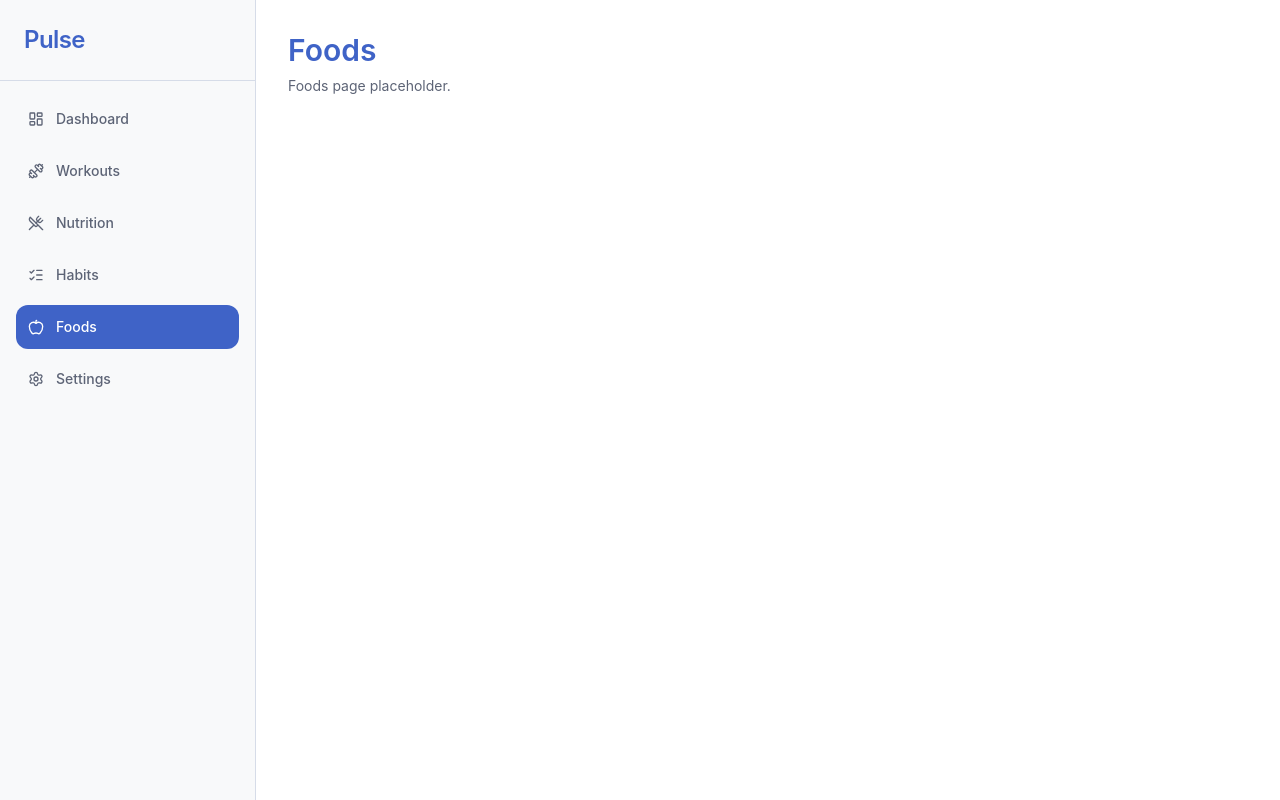
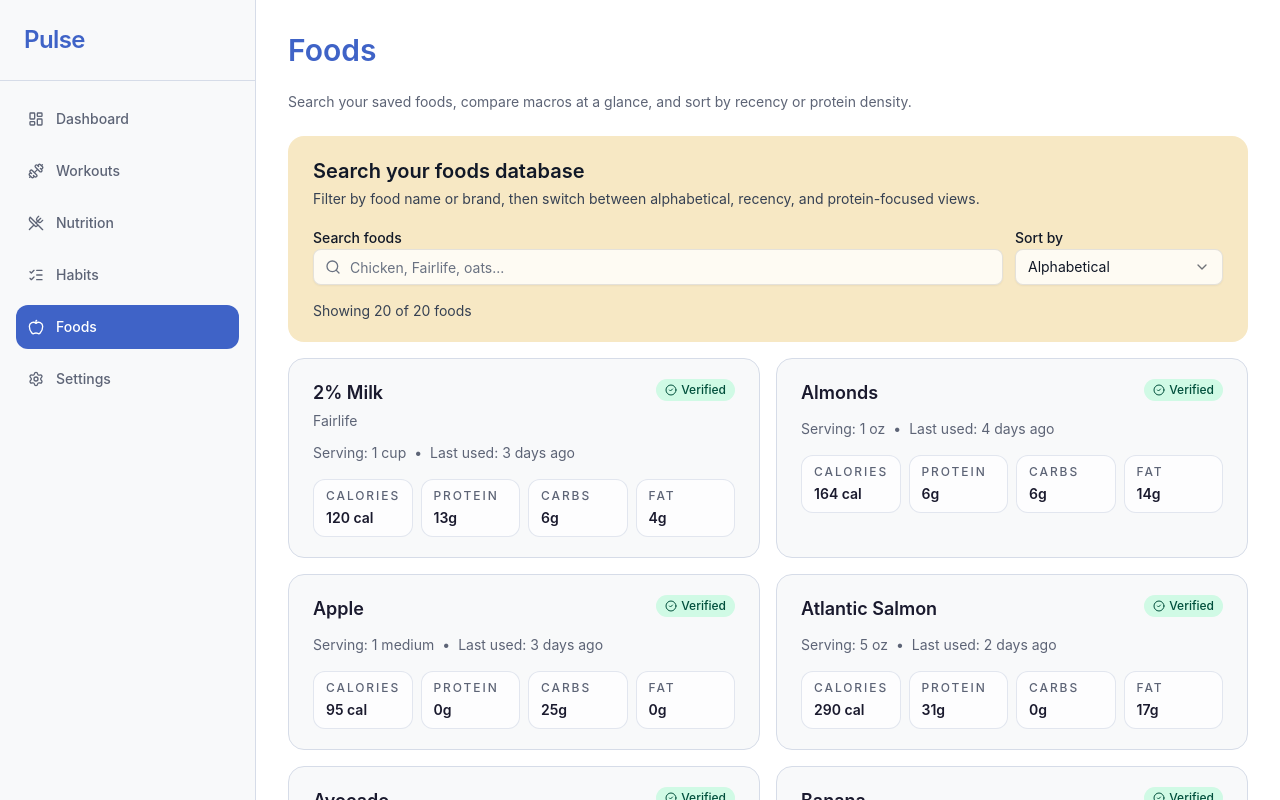
Before and after one commit to derekbeau/pulse-fitness-app, a React (Vite) app in the folder apps/web/: page /foods in a window 1280 px wide. Shown: the top 800 px of the page. Built offline with nearby package versions, Linux system fonts and the light colour scheme.

Commit message:
feat(web): add searchable foods database view

```diff
--- /dev/null
+++ b/apps/web/src/features/foods/components/food-list.tsx
@@ -0,0 +1,252 @@
+import { CheckCircle2Icon, SearchIcon } from 'lucide-react';
+import { useState } from 'react';
+import { Badge } from '@/components/ui/badge';
+import {
+  Card,
+  CardContent,
+  CardDescription,
+  CardHeader,
+  CardTitle,
+} from '@/components/ui/card';
+import { Input } from '@/components/ui/input';
+import {
+  Select,
+  SelectContent,
+  SelectItem,
+  SelectTrigger,
+  SelectValue,
+} from '@/components/ui/select';
+import { mockFoods, type Food } from '@/lib/mock-data/foods';
+
+type FoodListProps = {
+  foods?: Food[];
+  now?: Date;
+};
+
+type FoodSortOption = 'alphabetical' | 'highest-protein' | 'most-recent';
+
+const SORT_OPTIONS: Array<{ label: string; value: FoodSortOption }> = [
+  { label: 'Alphabetical', value: 'alphabetical' },
+  { label: 'Most Recent', value: 'most-recent' },
+  { label: 'Highest Protein', value: 'highest-protein' },
+];
+
+function startOfDay(date: Date) {
+  return new Date(date.getFullYear(), date.getMonth(), date.getDate());
+}
+
+function getDaysAgo(lastUsedAt: string, now: Date) {
+  const lastUsedDate = new Date(lastUsedAt);
+  const diffMs = startOfDay(now).getTime() - startOfDay(lastUsedDate).getTime();
+
+  return Math.max(0, Math.floor(diffMs / 86_400_000));
+}
+
+function formatLastUsed(lastUsedAt: string | null, now: Date) {
+  if (!lastUsedAt) {
+    return 'Last used: Never';
+  }
+
+  const daysAgo = getDaysAgo(lastUsedAt, now);
+  const dayLabel = daysAgo === 1 ? 'day' : 'days';
+
+  return `Last used: ${daysAgo} ${dayLabel} ago`;
+}
+
+function formatServing(food: Food) {
+  return `${food.servingSize} ${food.servingUnit}`;
+}
+
+function sortFoods(foods: Food[], sortBy: FoodSortOption) {
+  const sortedFoods = [...foods];
+
+  if (sortBy === 'most-recent') {
+    return sortedFoods.sort((a, b) => {
+      if (!a.lastUsedAt && !b.lastUsedAt) {
+        return a.name.localeCompare(b.name);
+      }
+
+      if (!a.lastUsedAt) {
+        return 1;
+      }
+
+      if (!b.lastUsedAt) {
+        return -1;
+      }
+
+      const dateDiff = new Date(b.lastUsedAt).getTime() - new Date(a.lastUsedAt).getTime();
+
+      if (dateDiff !== 0) {
+        return dateDiff;
+      }
+
+      return a.name.localeCompare(b.name);
+    });
+  }
+
+  if (sortBy === 'highest-protein') {
+    return sortedFoods.sort((a, b) => {
+      const proteinDiff = b.protein - a.protein;
+
+      if (proteinDiff !== 0) {
+        return proteinDiff;
+      }
+
+      return a.name.localeCompare(b.name);
+    });
+  }
+
+  return sortedFoods.sort((a, b) => a.name.localeCompare(b.name));
+}
+
+export function FoodList({ foods = mockFoods, now = new Date() }: FoodListProps) {
+  const [searchQuery, setSearchQuery] = useState('');
+  const [sortBy, setSortBy] = useState<FoodSortOption>('alphabetical');
+
+  const normalizedQuery = searchQuery.trim().toLowerCase();
+  const filteredFoods = foods.filter((food) => {
+    if (!normalizedQuery) {
+      return true;
+    }
+
+    return [food.name, food.brand ?? ''].some((value) =>
+      value.toLowerCase().includes(normalizedQuery),
+    );
+  });
+  const visibleFoods = sortFoods(filteredFoods, sortBy);
+
+  return (
+    <div className="space-y-4">
+      <Card className="gap-4 border-transparent bg-[var(--color-accent-cream)] py-5 text-[var(--color-on-accent)] shadow-none">
+        <CardHeader className="gap-1 px-5 sm:px-6">
+          <CardTitle className="text-xl text-[var(--color-on-accent)]">
+            Search your foods database
+          </CardTitle>
+          <CardDescription className="text-sm text-gray-700">
+            Filter by food name or brand, then switch between alphabetical, recency, and
+            protein-focused views.
+          </CardDescription>
+        </CardHeader>
+
+        <CardContent className="grid gap-3 px-5 sm:grid-cols-[minmax(0,1fr)_13rem] sm:px-6">
+          <label className="space-y-2">
+            <span className="text-sm font-medium text-[var(--color-on-accent)]">Search foods</span>
+            <div className="relative">
+              <SearchIcon className="pointer-events-none absolute top-1/2 left-3 size-4 -translate-y-1/2 text-gray-500" />
+              <Input
+                aria-label="Search foods"
+                className="border-black/10 bg-white/80 pl-9 text-[var(--color-on-accent)] placeholder:text-gray-500 dark:bg-white/80"
+                onChange={(event) => setSearchQuery(event.target.value)}
+                placeholder="Chicken, Fairlife, oats..."
+                type="search"
+                value={searchQuery}
+              />
+            </div>
+          </label>
+
+          <label className="space-y-2">
+            <span className="text-sm font-medium text-[var(--color-on-accent)]">Sort by</span>
+            <Select onValueChange={(value) => setSortBy(value as FoodSortOption)} value={sortBy}>
+              <SelectTrigger
+                aria-label="Sort foods"
+                className="border-black/10 bg-white/80 text-[var(--color-on-accent)] dark:bg-white/80"
+              >
+                <SelectValue />
+              </SelectTrigger>
+              <SelectContent>
+                {SORT_OPTIONS.map((option) => (
+                  <SelectItem key={option.value} value={option.value}>
+                    {option.label}
+                  </SelectItem>
+                ))}
+              </SelectContent>
+            </Select>
+          </label>
+        </CardContent>
+
+        <CardContent className="px-5 pt-0 sm:px-6">
+          <p className="text-sm text-gray-700">
+            Showing {visibleFoods.length} of {foods.length} foods
+          </p>
+        </CardContent>
+      </Card>
+
+      {visibleFoods.length === 0 ? (
+        <Card className="gap-3 border-dashed py-8 text-center shadow-none">
+          <CardHeader className="gap-1 px-5 sm:px-6">
+            <CardTitle className="text-lg">No foods found</CardTitle>
+            <CardDescription>
+              Try a broader search term or switch the sort to see the full mock database again.
+            </CardDescription>
+          </CardHeader>
+        </Card>
+      ) : (
+        <div className="grid gap-4 lg:grid-cols-2">
+          {visibleFoods.map((food) => (
+            <Card
+              key={food.id}
+              className="gap-4 border-border bg-card py-5 shadow-none"
+              role="article"
+            >
+              <CardHeader className="gap-3 px-5 sm:px-6">
+                <div className="flex items-start justify-between gap-3">
+                  <div className="space-y-1">
+                    <CardTitle aria-level={3} className="text-lg" role="heading">
+                      {food.name}
+                    </CardTitle>
+                    {food.brand ? <CardDescription>{food.brand}</CardDescription> : null}
+                  </div>
+
+                  {food.verified ? (
+                    <Badge className="bg-emerald-100 text-emerald-900 hover:bg-emerald-100">
+                      <CheckCircle2Icon className="size-3.5" />
+                      Verified
+                    </Badge>
+                  ) : null}
+                </div>
+
+                <div className="flex flex-wrap items-center gap-x-2 gap-y-1 text-sm text-muted-foreground">
+                  <span>Serving: {formatServing(food)}</span>
+                  <span aria-hidden="true">•</span>
+                  <span>{formatLastUsed(food.lastUsedAt, now)}</span>
+                </div>
+              </CardHeader>
+
+              <CardContent className="px-5 sm:px-6">
+                <dl className="grid grid-cols-2 gap-2 sm:grid-cols-4">
+                  <div className="rounded-lg border border-border/70 bg-background/70 px-3 py-2">
+                    <dt className="text-xs font-medium tracking-[0.16em] text-muted-foreground uppercase">
+                      Calories
+                    </dt>
+                    <dd className="mt-1 text-sm font-semibold text-foreground">{food.calories} cal</dd>
+                  </div>
+
+                  <div className="rounded-lg border border-border/70 bg-background/70 px-3 py-2">
+                    <dt className="text-xs font-medium tracking-[0.16em] text-muted-foreground uppercase">
+                      Protein
+                    </dt>
+                    <dd className="mt-1 text-sm font-semibold text-foreground">{food.protein}g</dd>
+                  </div>
+
+                  <div className="rounded-lg border border-border/70 bg-background/70 px-3 py-2">
+                    <dt className="text-xs font-medium tracking-[0.16em] text-muted-foreground uppercase">
+                      Carbs
+                    </dt>
+                    <dd className="mt-1 text-sm font-semibold text-foreground">{food.carbs}g</dd>
+                  </div>
+
+                  <div className="rounded-lg border border-border/70 bg-background/70 px-3 py-2">
+                    <dt className="text-xs font-medium tracking-[0.16em] text-muted-foreground uppercase">
+                      Fat
+                    </dt>
+                    <dd className="mt-1 text-sm font-semibold text-foreground">{food.fat}g</dd>
+                  </div>
+                </dl>
+              </CardContent>
+            </Card>
+          ))}
+        </div>
+      )}
+    </div>
+  );
+}
--- /dev/null
+++ b/apps/web/src/features/foods/index.ts
@@ -0,0 +1 @@
+export { FoodList } from './components/food-list';
--- a/apps/web/src/pages/foods.tsx
+++ b/apps/web/src/pages/foods.tsx
@@ -1,8 +1,13 @@
+import { FoodList } from '@/features/foods';
+
 export function FoodsPage() {
   return (
-    <section className="space-y-2">
+    <section className="space-y-6">
       <h1 className="text-3xl font-semibold text-primary">Foods</h1>
-      <p className="text-sm text-muted">Foods page placeholder.</p>
+      <p className="max-w-2xl text-sm text-muted">
+        Search your saved foods, compare macros at a glance, and sort by recency or protein density.
+      </p>
+      <FoodList />
     </section>
   );
 }
--- a/apps/web/src/test/setup.ts
+++ b/apps/web/src/test/setup.ts
@@ -41,3 +41,15 @@ if (!hasStorageApi) {
     value: storage,
   });
 }
+
+if (typeof HTMLElement !== 'undefined' && !HTMLElement.prototype.hasPointerCapture) {
+  HTMLElement.prototype.hasPointerCapture = () => false;
+}
+
+if (typeof HTMLElement !== 'undefined' && !HTMLElement.prototype.setPointerCapture) {
+  HTMLElement.prototype.setPointerCapture = () => {};
+}
+
+if (typeof HTMLElement !== 'undefined' && !HTMLElement.prototype.releasePointerCapture) {
+  HTMLElement.prototype.releasePointerCapture = () => {};
+}
```
Also changed, not shown: 1 other file (tests, documents, lock files or other folders).
